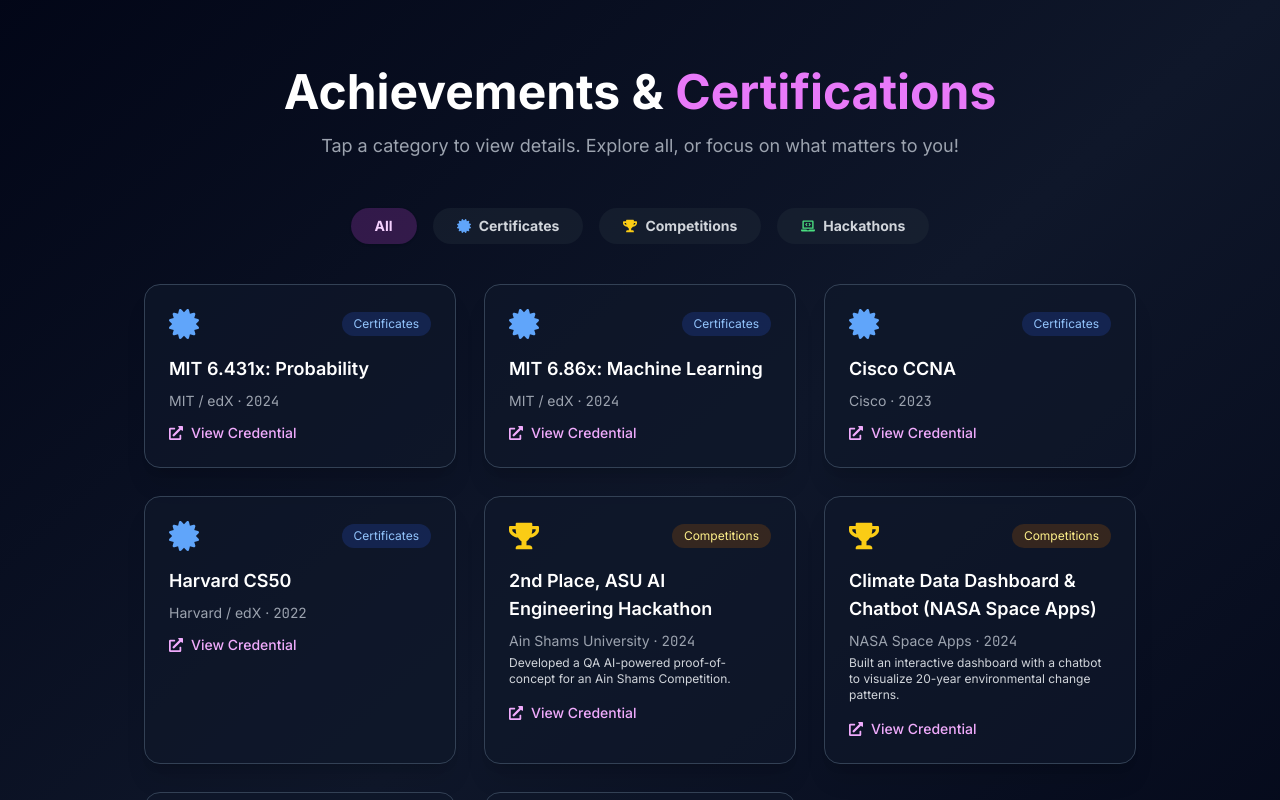
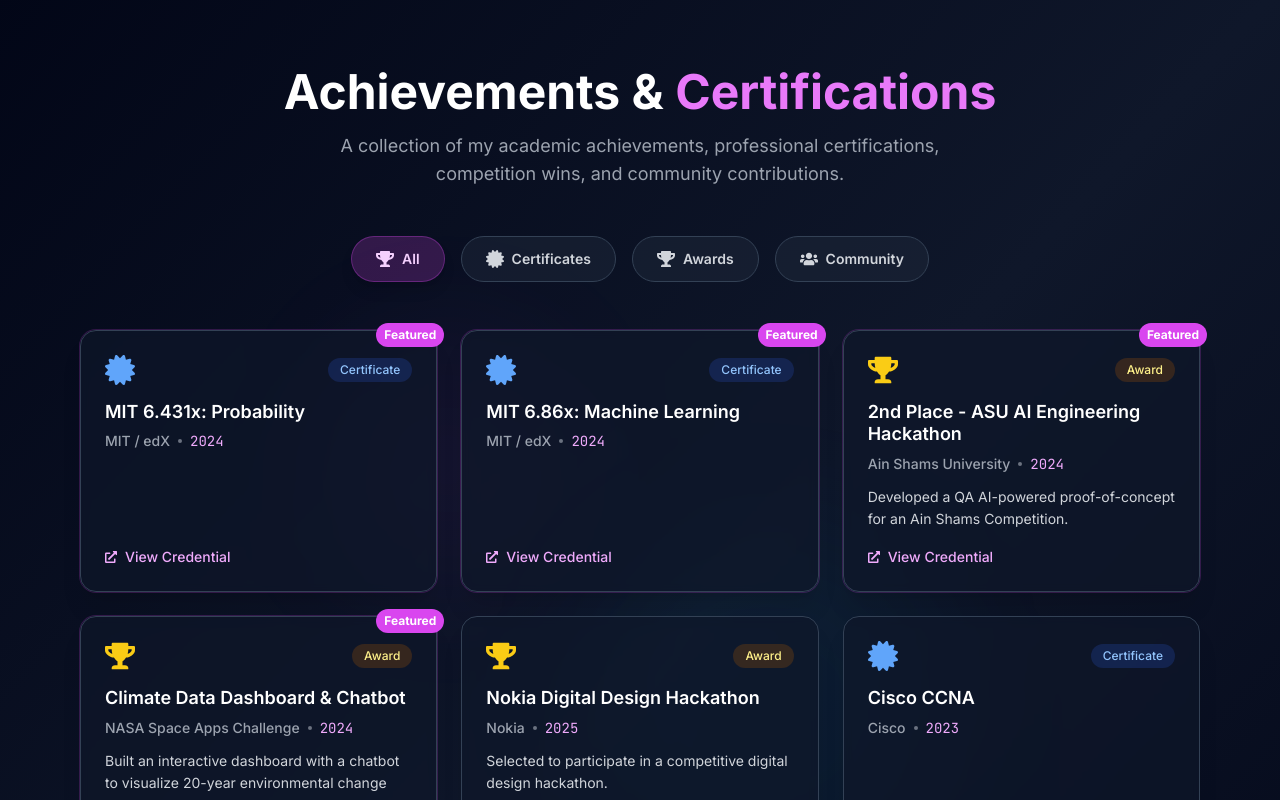
Before and after one commit to DopeBiscuit/Portfolio, a React (Vite) app: page / in a window 1280 px wide. Shown: the part 6360-7160 px from the top of the page. Built offline with nearby package versions, Linux system fonts and the light colour scheme.

Commit message:
achi v2.2

```diff
--- a/src/components/Achievements.jsx
+++ b/src/components/Achievements.jsx
@@ -1,155 +1,309 @@
 import React, { useState } from "react";
-import { FaCertificate, FaTrophy, FaLaptopCode, FaExternalLinkAlt } from "react-icons/fa";
+import { FaCertificate, FaTrophy, FaLaptopCode, FaExternalLinkAlt, FaUsers } from "react-icons/fa";
+import { motion } from "framer-motion";
 
 const achievements = [
   // Certificates
   {
-    type: "Certificates",
+    type: "certificate",
     title: "MIT 6.431x: Probability",
     issuer: "MIT / edX",
     date: "2024",
     link: "https://courses.edx.org/certificates/c6b8335448a443b89f7a289b1ecb4fea",
+    category: "Academic",
+    featured: true
   },
   {
-    type: "Certificates",
+    type: "certificate",
     title: "MIT 6.86x: Machine Learning",
     issuer: "MIT / edX",
     date: "2024",
     link: "https://courses.edx.org/certificates/0f44b0139bab498b80e2725da36c4343",
+    category: "Academic",
+    featured: true
   },
   {
-    type: "Certificates",
+    type: "certificate",
     title: "Cisco CCNA",
     issuer: "Cisco",
     date: "2023",
     link: "https://drive.google.com/file/d/1P81ARw3WIPVc-08J171dw1A3QbJKUTMc/view",
+    category: "Professional"
   },
   {
-    type: "Certificates",
+    type: "certificate",
     title: "Harvard CS50",
     issuer: "Harvard / edX",
     date: "2022",
     link: "https://courses.edx.org/certificates/fc66b15fe96140f4ae9fce6733f2d109",
+    category: "Academic"
   },
-  // Competitions
+
+  // Competition Awards & Honors
   {
-    type: "Competitions",
-    title: "2nd Place, ASU AI Engineering Hackathon",
+    type: "award",
+    title: "2nd Place - ASU AI Engineering Hackathon",
     issuer: "Ain Shams University",
     date: "2024",
     link: "https://www.linkedin.com/posts/abdelrahmanhany2026_final-report-of-qa%C2%B2-activity-7204880108682182656-NUmG?utm_source=share&utm_medium=member_desktop&rcm=ACoAADzhIsEByTSV-wcnzBCnmZH7L9tPR9T8568",
     description: "Developed a QA AI-powered proof-of-concept for an Ain Shams Competition.",
+    category: "Competition",
+    featured: true
   },
   {
-    type: "Competitions",
-    title: "Climate Data Dashboard & Chatbot (NASA Space Apps)",
-    issuer: "NASA Space Apps",
+    type: "award",
+    title: "Climate Data Dashboard & Chatbot",
+    issuer: "NASA Space Apps Challenge",
     date: "2024",
     link: "https://www.linkedin.com/posts/abdelrahmanhany2026_spaceapps-activity-7254440208945848322--_w_?utm_source=share&utm_medium=member_desktop&rcm=ACoAADzhIsEByTSV-wcnzBCnmZH7L9tPR9T8568",
     description: "Built an interactive dashboard with a chatbot to visualize 20-year environmental change patterns.",
+    category: "Hackathon",
+    featured: true
   },
   {
-    type: "Competitions",
-    title: "ECPC '23 — Participant",
+    type: "award",
+    title: "ECPC '23 Participant",
     issuer: "Egyptian Collegiate Programming Contest",
     date: "2023",
     link: "https://www.linkedin.com/posts/abdelrahmanhany2026_ecpc-activity-7095552940467191808-AYUU?utm_source=share&utm_medium=member_desktop&rcm=ACoAADzhIsEByTSV-wcnzBCnmZH7L9tPR9T8568",
     description: "Competed in the Egyptian Collegiate Programming Contest.",
+    category: "Competition"
   },
-  // Hackathons
   {
-    type: "Hackathons",
-    title: "Nokia Digital Design Hackathon — Participant",
+    type: "award",
+    title: "Nokia Digital Design Hackathon",
     issuer: "Nokia",
     date: "2025",
     link: "",
-    description: "Selected and participated in a competitive digital design hackathon.",
+    description: "Selected to participate in a competitive digital design hackathon.",
+    category: "Hackathon"
   },
+
+  // Volunteering
+  {
+    type: "volunteer",
+    title: "GDG Cairo Volunteer",
+    issuer: "Google Developer Groups",
+    date: "2023",
+    link: "https://www.linkedin.com/posts/abdelrahmanhany2026_devfest2023-devfestcairo2023-devfestcairo-activity-7147205799709257728-XiBo?utm_source=share&utm_medium=member_desktop&rcm=ACoAADzhIsEByTSV-wcnzBCnmZH7L9tPR9T8568",
+    description: "Assisted with event logistics, attendee guidance, and technical session support at the GDG Cairo developer conference.",
+    category: "Community"
+  }
 ];
 
-const typeIcons = {
-  Certificates: <FaCertificate className="text-blue-400" />,
-  Competitions: <FaTrophy className="text-yellow-400" />,
-  Hackathons: <FaLaptopCode className="text-green-400" />,
+const categories = [
+  { key: "all", label: "All", icon: FaTrophy },
+  { key: "certificate", label: "Certificates", icon: FaCertificate },
+  { key: "award", label: "Awards", icon: FaTrophy },
+  { key: "volunteer", label: "Community", icon: FaUsers },
+];
+
+const typeConfig = {
+  certificate: {
+    icon: FaCertificate,
+    color: "blue",
+    bgClass: "bg-blue-900/40",
+    textClass: "text-blue-300",
+    iconClass: "text-blue-400"
+  },
+  award: {
+    icon: FaTrophy,
+    color: "yellow",
+    bgClass: "bg-yellow-900/40",
+    textClass: "text-yellow-200",
+    iconClass: "text-yellow-400"
+  },
+  volunteer: {
+    icon: FaUsers,
+    color: "green",
+    bgClass: "bg-green-900/40",
+    textClass: "text-green-200",
+    iconClass: "text-green-400"
+  }
 };
 
-const types = ["All", "Certificates", "Competitions", "Hackathons"];
+export default function Achievements() {
+  const [activeTab, setActiveTab] = useState("all");
 
-export default function AchievementsCloud() {
-  const [activeType, setActiveType] = useState("All");
+  const filtered = activeTab === "all"
+    ? achievements
+    : achievements.filter((a) => a.type === activeTab);
 
-  const filtered =
-    activeType === "All"
-      ? achievements
-      : achievements.filter((a) => a.type === activeType);
+  // Sort to show featured items first
+  const sortedFiltered = filtered.sort((a, b) => {
+    if (a.featured && !b.featured) return -1;
+    if (!a.featured && b.featured) return 1;
+    return new Date(b.date) - new Date(a.date);
+  });
+
+  const getIcon = (type) => {
+    const config = typeConfig[type];
+    const Icon = config.icon;
+    return <Icon className={config.iconClass} />;
+  };
+
+  const getTypeLabel = (type) => {
+    switch(type) {
+      case 'certificate': return 'Certificate';
+      case 'award': return 'Award';
+      case 'volunteer': return 'Community';
+      default: return type;
+    }
+  };
 
   return (
-    <section id="achievements" className="py-20 bg-gradient-to-br from-dark-950 via-dark-900 to-dark-950 relative">
-      <div className="max-w-5xl mx-auto px-4">
-        <div className="text-center mb-12">
+    <section id="achievements" className="py-20 bg-gradient-to-br from-dark-950 via-dark-900 to-dark-950 relative overflow-hidden">
+      {/* Background Elements */}
+      <div className="absolute inset-0">
+        <div className="absolute top-1/4 left-1/4 w-64 h-64 bg-accent-500/5 rounded-full blur-3xl"></div>
+        <div className="absolute bottom-1/3 right-1/4 w-96 h-96 bg-primary-500/5 rounded-full blur-3xl"></div>
+      </div>
+
+      <div className="max-w-6xl mx-auto px-4 relative z-10">
+        {/* Header */}
+        <motion.div
+          className="text-center mb-12"
+          initial={{ opacity: 0, y: 20 }}
+          whileInView={{ opacity: 1, y: 0 }}
+          viewport={{ once: true }}
+          transition={{ duration: 0.6 }}
+        >
           <h2 className="text-4xl md:text-5xl font-bold text-white mb-4">
             Achievements & <span className="text-accent-400">Certifications</span>
           </h2>
           <p className="text-gray-400 text-lg max-w-2xl mx-auto">
-            Tap a category to view details. Explore all, or focus on what matters to you!
+            A collection of my academic achievements, professional certifications, competition wins, and community contributions.
           </p>
+        </motion.div>
+
+        {/* Category Tabs */}
+        <motion.div
+          className="flex flex-wrap justify-center gap-4 mb-12"
+          initial={{ opacity: 0, y: 20 }}
+          whileInView={{ opacity: 1, y: 0 }}
+          viewport={{ once: true }}
+          transition={{ duration: 0.6, delay: 0.2 }}
+        >
+          {categories.map((cat) => {
+            const Icon = cat.icon;
+            return (
+              <button
+                key={cat.key}
+                className={`flex items-center gap-2 px-6 py-3 rounded-full font-semibold text-sm transition-all duration-300 ${
+                  activeTab === cat.key
+                    ? "bg-accent-500/20 text-accent-200 shadow-lg border border-accent-500/30"
+                    : "bg-dark-800/50 text-gray-300 hover:bg-accent-500/10 hover:text-accent-300 border border-dark-700"
+                }`}
+                onClick={() => setActiveTab(cat.key)}
+              >
+                <Icon className="text-lg" />
+                {cat.label}
+              </button>
+            );
+          })}
+        </motion.div>
+
+        {/* Achievements Grid */}
+        <motion.div
+          className="grid sm:grid-cols-2 lg:grid-cols-3 gap-6"
+          initial={{ opacity: 0 }}
+          whileInView={{ opacity: 1 }}
+          viewport={{ once: true }}
+          transition={{ duration: 0.6, delay: 0.4 }}
+        >
+          {sortedFiltered.map((achievement, idx) => {
+            const config = typeConfig[achievement.type];
+            return (
+              <motion.div
+                key={achievement.title + achievement.date}
+                initial={{ opacity: 0, y: 20 }}
+                whileInView={{ opacity: 1, y: 0 }}
+                viewport={{ once: true }}
+                transition={{ duration: 0.5, delay: idx * 0.1 }}
+                className={`relative bg-dark-900/70 backdrop-blur-sm border border-dark-700 rounded-2xl p-6 flex flex-col shadow-xl hover:shadow-accent-500/20 transition-all duration-300 hover:transform hover:scale-[1.02] hover:border-accent-500/30 ${
+                  achievement.featured ? 'ring-1 ring-accent-500/20' : ''
+                }`}
+              >
+                {/* Featured Badge */}
+                {achievement.featured && (
+                  <div className="absolute -top-2 -right-2 bg-accent-500 text-white text-xs px-2 py-1 rounded-full font-bold">
+                    Featured
                   </div>
-        {/* Cloud/Group Pills */}
-        <div className="flex flex-wrap justify-center gap-4 mb-10">
-          {types.map((type) => (
-            <button
-              key={type}
-              className={`flex items-center gap-2 px-6 py-2 rounded-full font-bold text-sm transition-all duration-200 ${
-                activeType === type
-                  ? "bg-accent-500/20 text-accent-200 shadow"
-                  : "bg-gray-800/50 text-gray-300 hover:bg-accent-500/10"
-              }`}
-              onClick={() => setActiveType(type)}
-            >
-              {type !== "All" && typeIcons[type]}
-              {type}
-            </button>
-          ))}
-        </div>
-        {/* Expanded Group (Grid) */}
-        <div className="grid sm:grid-cols-2 md:grid-cols-3 gap-7">
-          {filtered.map((a) => (
-            <div
-              key={a.title + a.date}
-              className="relative bg-dark-900/70 border border-dark-700 rounded-2xl p-6 flex flex-col shadow-xl hover:shadow-accent-500/30 transition-shadow duration-300"
-            >
+                )}
+
+                {/* Header */}
                 <div className="flex items-center justify-between mb-4">
-                <span className="text-3xl">{typeIcons[a.type]}</span>
-                <span className={`text-xs px-3 py-1 rounded-full ${
-                  a.type === "Certificates"
-                    ? "bg-blue-900/40 text-blue-300"
-                    : a.type === "Competitions"
-                    ? "bg-yellow-900/40 text-yellow-200"
-                    : "bg-green-900/40 text-green-200"
-                }`}>
-                  {a.type}
+                  <span className="text-3xl">{getIcon(achievement.type)}</span>
+                  <span className={`text-xs px-3 py-1 rounded-full font-medium ${config.bgClass} ${config.textClass}`}>
+                    {getTypeLabel(achievement.type)}
                   </span>
                 </div>
-              <div className="mb-2 text-lg font-semibold text-white">{a.title}</div>
-              <div className="text-sm text-gray-400 mb-1">
-                {a.issuer} &middot; <span className="font-mono">{a.date}</span>
+
+                {/* Content */}
+                <div className="flex-grow">
+                  <h3 className="text-lg font-semibold text-white mb-2 leading-tight">
+                    {achievement.title}
+                  </h3>
+
+                  <div className="text-sm text-gray-400 mb-3 flex items-center gap-2">
+                    <span className="font-medium">{achievement.issuer}</span>
+                    <span className="w-1 h-1 bg-gray-500 rounded-full"></span>
+                    <span className="font-mono text-accent-300">{achievement.date}</span>
                   </div>
-              {a.description && (
-                <div className="text-gray-300 text-xs mb-2">{a.description}</div>
+
+                  {achievement.description && (
+                    <p className="text-gray-300 text-sm mb-4 leading-relaxed">
+                      {achievement.description}
+                    </p>
                   )}
-              {a.link && (
+                </div>
+
+                {/* Link */}
+                {achievement.link && (
                   <a
-                  href={a.link}
+                    href={achievement.link}
                     target="_blank"
                     rel="noopener noreferrer"
-                  className="mt-2 inline-flex items-center text-accent-300 hover:text-accent-400 text-sm font-medium transition-colors"
+                    className="inline-flex items-center text-accent-300 hover:text-accent-400 text-sm font-medium transition-colors duration-200 mt-auto"
                   >
-                  <FaExternalLinkAlt className="mr-2" /> View Credential
+                    <FaExternalLinkAlt className="mr-2 text-xs" />
+                    View Credential
                   </a>
                 )}
+              </motion.div>
+            );
+          })}
+        </motion.div>
+
+        {/* Stats */}
+        <motion.div
+          className="mt-16 text-center"
+          initial={{ opacity: 0, y: 20 }}
+          whileInView={{ opacity: 1, y: 0 }}
+          viewport={{ once: true }}
+          transition={{ duration: 0.6, delay: 0.6 }}
+        >
+          <div className="flex flex-wrap justify-center gap-8">
+            <div className="text-center">
+              <div className="text-3xl font-bold text-accent-400">
+                {achievements.filter(a => a.type === 'certificate').length}
               </div>
-          ))}
+              <div className="text-gray-400 text-sm">Certificates</div>
             </div>
+            <div className="text-center">
+              <div className="text-3xl font-bold text-yellow-400">
+                {achievements.filter(a => a.type === 'award').length}
+              </div>
+              <div className="text-gray-400 text-sm">Awards</div>
+            </div>
+            <div className="text-center">
+              <div className="text-3xl font-bold text-green-400">
+                {achievements.filter(a => a.type === 'volunteer').length}
+              </div>
+              <div className="text-gray-400 text-sm">Community</div>
+            </div>
+          </div>
+        </motion.div>
       </div>
     </section>
   );
```
Lines whose indentation alone changed are shown as unchanged.
